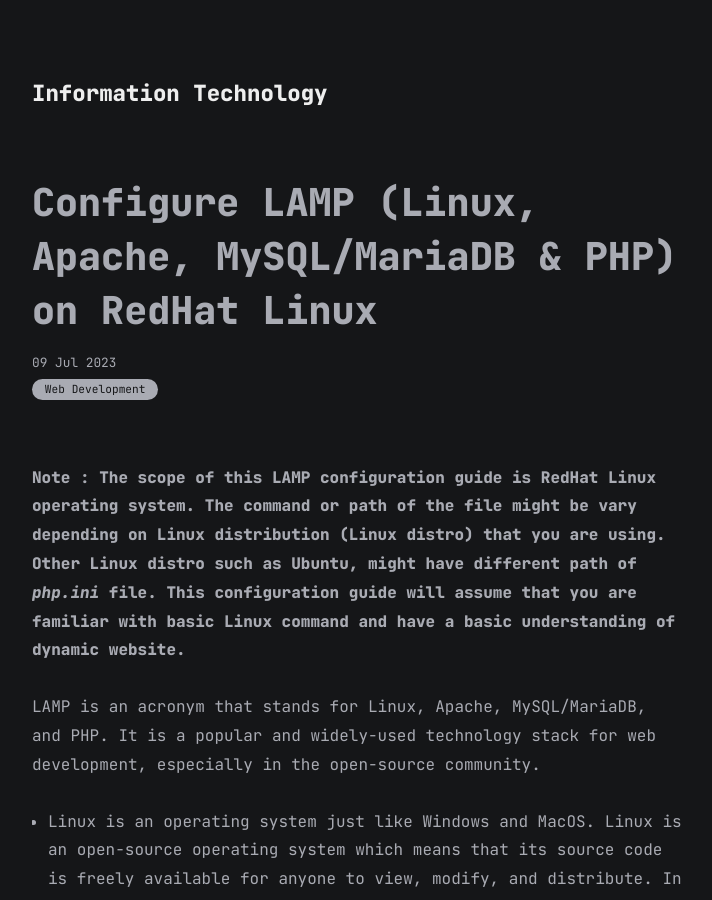
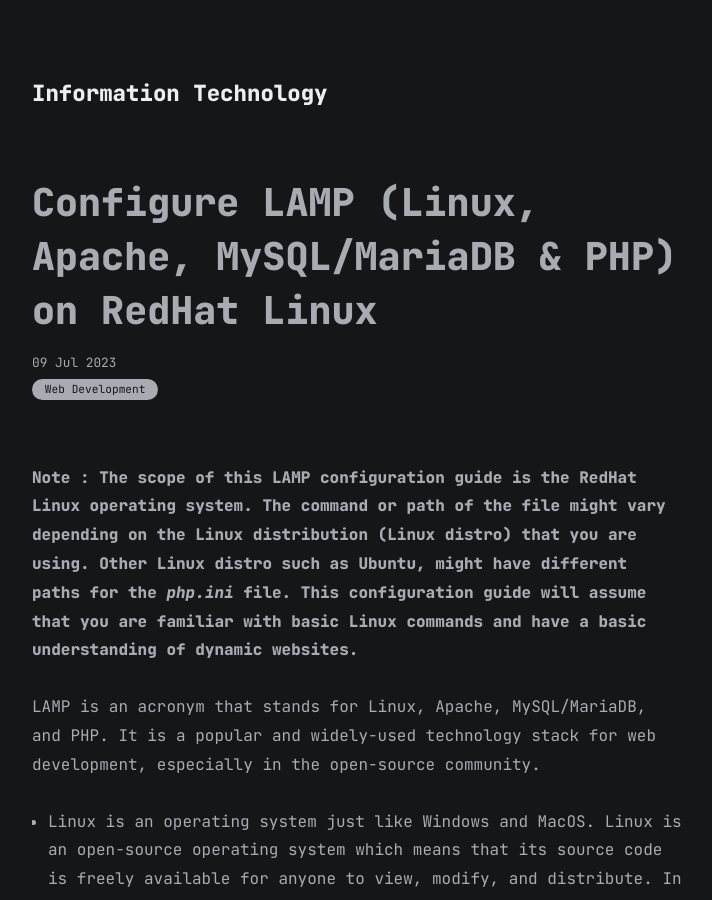
Before and after one commit to faridarif/faridarif.github.io, a Jekyll site: the page built from all_collections/_posts/2023-07-09-Configure-LAMP-on-RedHat-Linux.md, in a window 1280 px wide and 900 px high. Shown: the whole window, without its empty margins (283-995 px from the left). Built offline with Jekyll 4.4.1, drawn with Linux system fonts in a browser that asks for light colours.

Commit message:
Update 2023-07-09-Configure-LAMP-on-RedHat-Linux.md

```diff
--- a/all_collections/_posts/2023-07-09-Configure-LAMP-on-RedHat-Linux.md
+++ b/all_collections/_posts/2023-07-09-Configure-LAMP-on-RedHat-Linux.md
@@ -5,7 +5,7 @@ date: 2023-07-09
 categories: [Web Development]
 ---
 
-**Note : The scope of this LAMP configuration guide is RedHat Linux operating system. The command or path of the file might be vary depending on Linux distribution (Linux distro) that you are using. Other Linux distro such as Ubuntu, might have different path of *php.ini* file. This configuration guide will assume that you are familiar with basic Linux command and have a basic understanding of dynamic website.**
+**Note : The scope of this LAMP configuration guide is the RedHat Linux operating system. The command or path of the file might vary depending on the Linux distribution (Linux distro) that you are using. Other Linux distro such as Ubuntu, might have different paths for the *php.ini* file. This configuration guide will assume that you are familiar with basic Linux commands and have a basic understanding of dynamic websites.**
 
 LAMP is an acronym that stands for Linux, Apache, MySQL/MariaDB, and PHP. It is a popular and widely-used technology stack for web development, especially in the open-source community.
 
```
